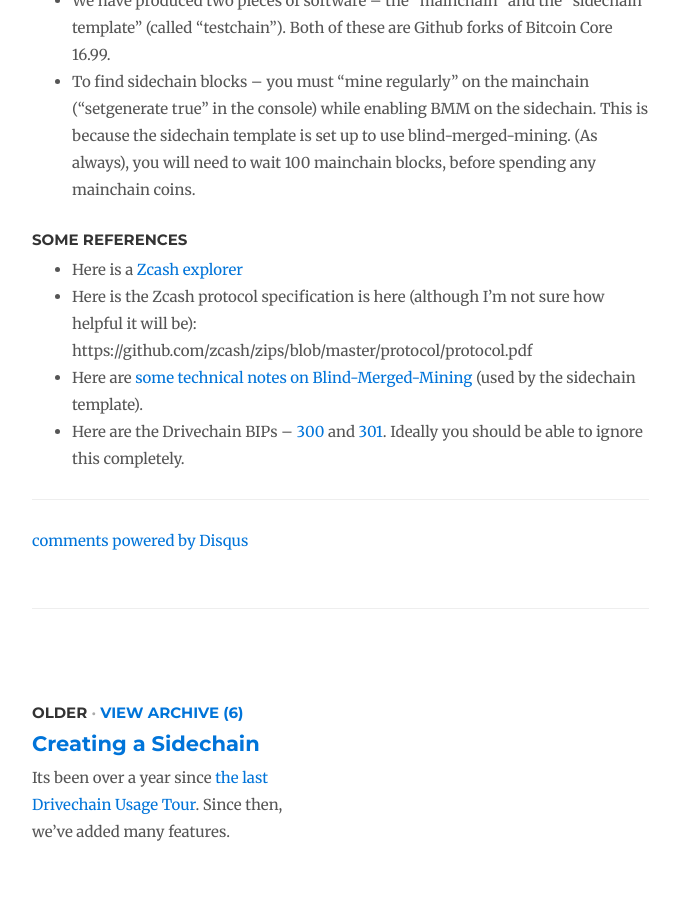
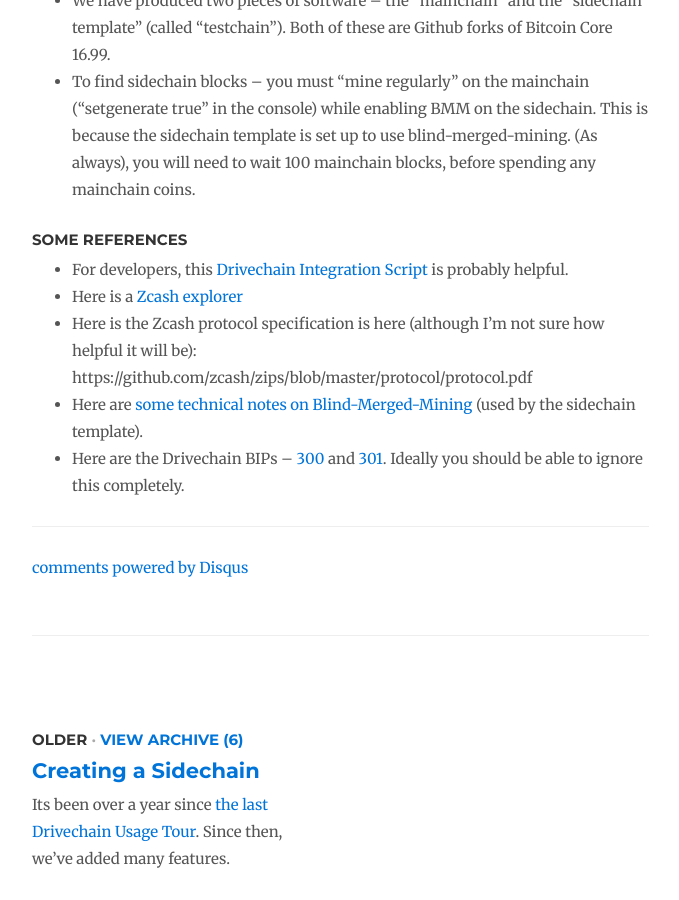
Before and after one commit to drivechain-project/drivechain.info, a Jekyll site: the page built from _posts/2020-04-18-spring-contest.md, in a window 1280 px wide and 900 px high, scrolled down 6077 px. Shown: the whole window, without its empty margins (138-817 px from the left). Built offline with Jekyll 4.4.1, drawn with Linux system fonts in a browser that asks for light colours; comment, search, counter and statistics services are not loaded.

Commit message:
add the integration script

```diff
--- a/_posts/2020-04-18-spring-contest.md
+++ b/_posts/2020-04-18-spring-contest.md
@@ -155,6 +155,7 @@
 
 ### Some References
 
+* For developers, this [Drivechain Integration Script](https://github.com/drivechain-project/DriveChainIntegration) is probably helpful.
 * Here is a [Zcash explorer](https://explorer.testnet.z.cash/tx/cf4f3da2e434f68b6e361303403344e22a9ff9a8fda9abc180d9520d0ca6527d)
 * Here is the Zcash protocol specification is here (although I'm not sure how helpful it will be): https://github.com/zcash/zips/blob/master/protocol/protocol.pdf
 * Here are [some technical notes on Blind-Merged-Mining](/media/contest/bmm-notes.txt) (used by the sidechain template).
```
